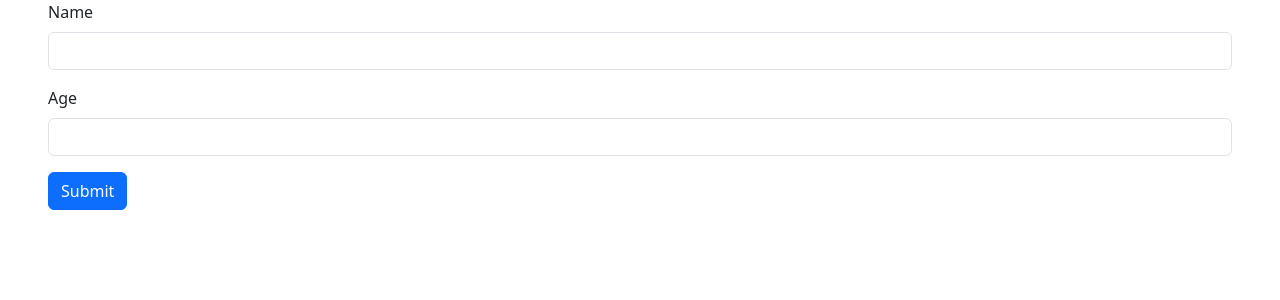
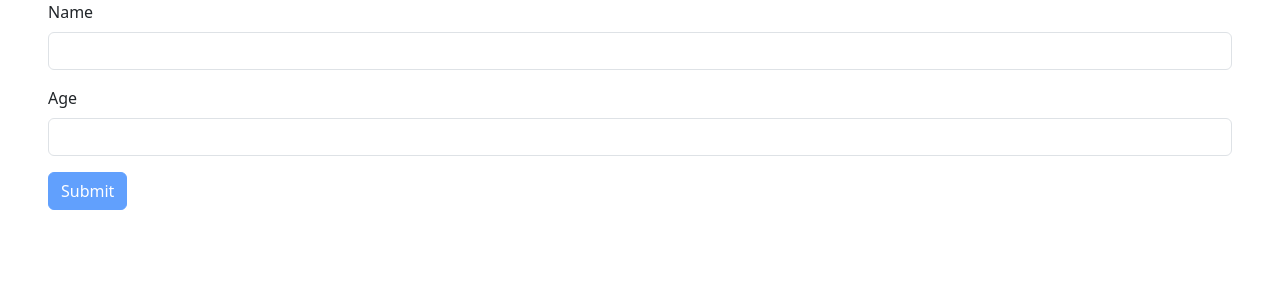
Before and after one commit to Abdullokh-dev/React-Project-Game, a React (Vite) app: page / in a window 1280 px wide. Shown: the top 300 px of the page. Built offline with nearby package versions, Linux system fonts and the light colour scheme.

Commit message:
Button Disable

```diff
--- a/src/components/Form.tsx
+++ b/src/components/Form.tsx
@@ -10,7 +10,7 @@
 type FormData = z.infer<typeof schema>;
 
 function Form() {
-    const {register, handleSubmit, formState: {errors}} = useForm<FormData>({resolver: zodResolver(schema)});
+    const {register, handleSubmit, formState: {errors, isValid}} = useForm<FormData>({resolver: zodResolver(schema)});
     const onSubmit = (data: FieldValues) => console.log(data);
     return (
         <>
@@ -37,7 +37,7 @@
                     {errors.age && <p className={'text-danger'}>{errors.age.message}</p>}
                 </div>
 
-                <button type={"submit"} className={'btn btn-primary mx-5'}> Submit</button>
+                <button disabled={!isValid} type={"submit"} className={'btn btn-primary mx-5'}> Submit</button>
             </form>
         </>
     )
```
